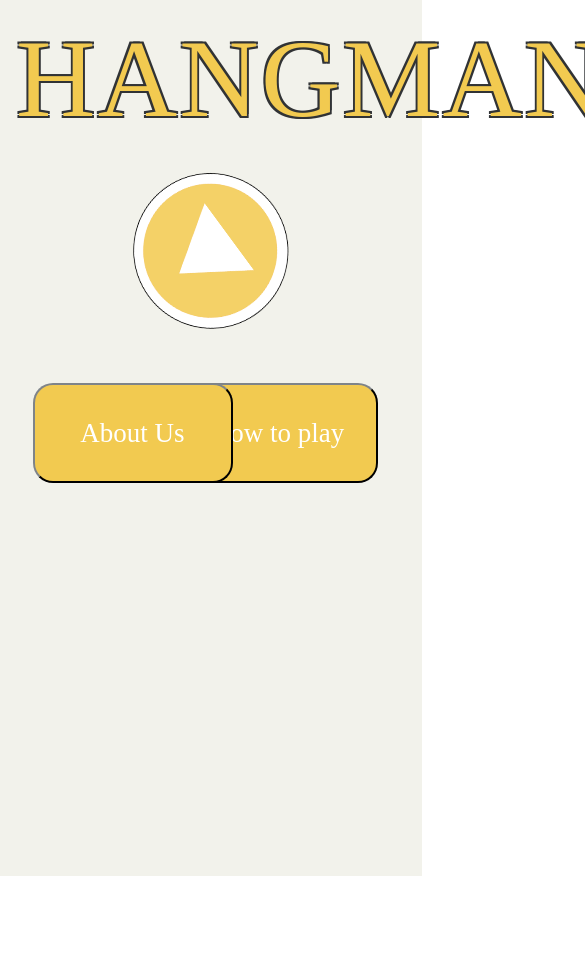
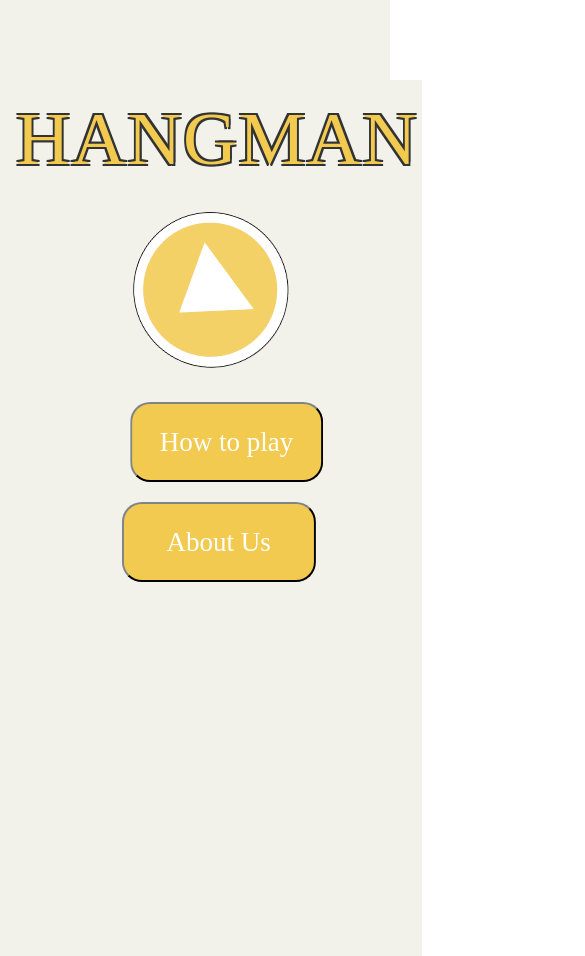
Before and after one commit to choongzhanhong/tiktokcamp, a React (Create React App) app: page / in a window 390 px wide. Shown: the top 956 px of the page, 585 px wide, since content can reach past the window. Before the commit the page ends 876 px from the top, so only its background shows below. Built offline with nearby package versions, Linux system fonts and the light colour scheme.

Commit message:
Styling changes for tablet and mobile view

```diff
--- a/src/MainMenu.css
+++ b/src/MainMenu.css
@@ -137,3 +137,94 @@
     transform: rotate(360deg);
   }
 }
+
+
+/**
+ * ----------------------------------------
+ * TABLET STYLE
+ * ----------------------------------------
+ */
+ @media (max-width: 1024px) {
+  .App{
+    position: absolute;
+  }
+   .App-Horizontal {
+     padding: 10px;
+     margin-top: 20px;
+     position: relative;
+     width: 50%;
+   }
+
+   .App-image-button {
+     position: relative;
+     top: 30px;
+     float: center;
+     padding: 0;
+     border: none;
+     background: none;
+   }
+
+   .App-Button-How-To-Play {
+   position: absolute;
+   width: 100%;
+   height: 100px;
+   top: 40px;
+   transform: translate(-26%, 0%);
+ }
+
+ .App-Button-About-Us {
+   position: absolute;
+   width: 100%;
+   height: 100px;
+   top: 160px;
+   transform: translate(27%, 0%);
+ }
+
+ .App-AboutUsText {
+   font-size: 22px;
+   padding-right: 100px;
+   padding-left: 100px;
+ }
+}
+
+ /**
+* ----------------------------------------
+* MOBILE STYLE
+* ----------------------------------------
+*/
+@media (max-width: 480px) {
+ .App{
+   width:100%;
+   padding-top: 80px;
+ }
+
+ .App-HangMan {
+   font-size: 75px;
+ }
+
+ .App-Title {
+   font-size: 50px;
+ }
+
+ .App-AboutUsText {
+   font-size: 15px;
+   padding-right: 10px;
+   padding-left: 10px;
+ }
+
+ .App-Button-How-To-Play {
+   position: absolute;
+   width: 90%;
+   height: 80px;
+   top: 40px;
+   transform: translate(-33%, 0%);
+ }
+
+ .App-Button-About-Us {
+   position: absolute;
+   width: 90%;
+   height: 80px;
+   top: 140px;
+   transform: translate(34.6%, 0%);
+ }
+}
```
